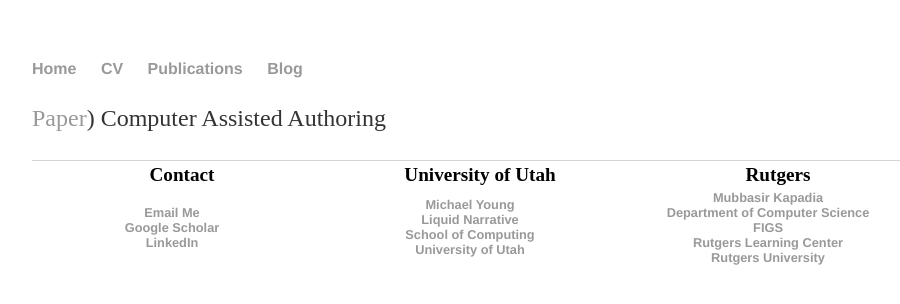
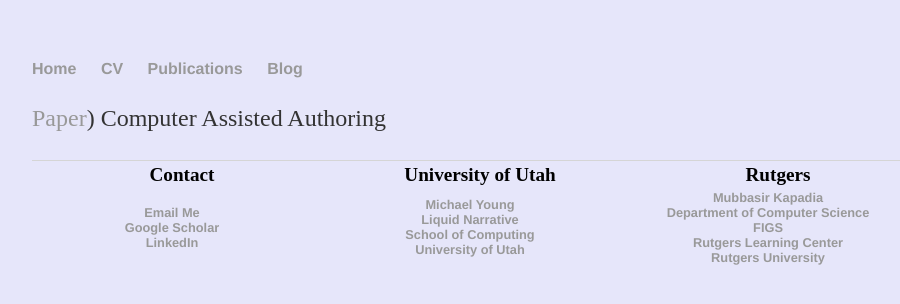
Before and after one commit to rushsangs/rushsangs-old.github.io, a Jekyll site: the page built from first.md, in a window 1280 px wide. Shown: the top 304 px of the page, without its empty margins (160-1060 px from the left). Built offline with Jekyll 4.4.1, drawn with Linux system fonts in a browser that asks for light colours.

Commit message:
Update default.html

```diff
--- a/_layouts/default.html
+++ b/_layouts/default.html
@@ -9,7 +9,7 @@
 			<link rel="stylesheet" type="text/css" href="/css/main.css">
 			<meta name="keywords" content="Rushit Sanghrajka, Rush Sanghrajka, Rush Sangs">
 		</head>
-		<body>
+		<body style="background-color: lavender;">
 			<nav>
 	    		<ul>
 	        		<li><a href="/">Home</a></li>
```
